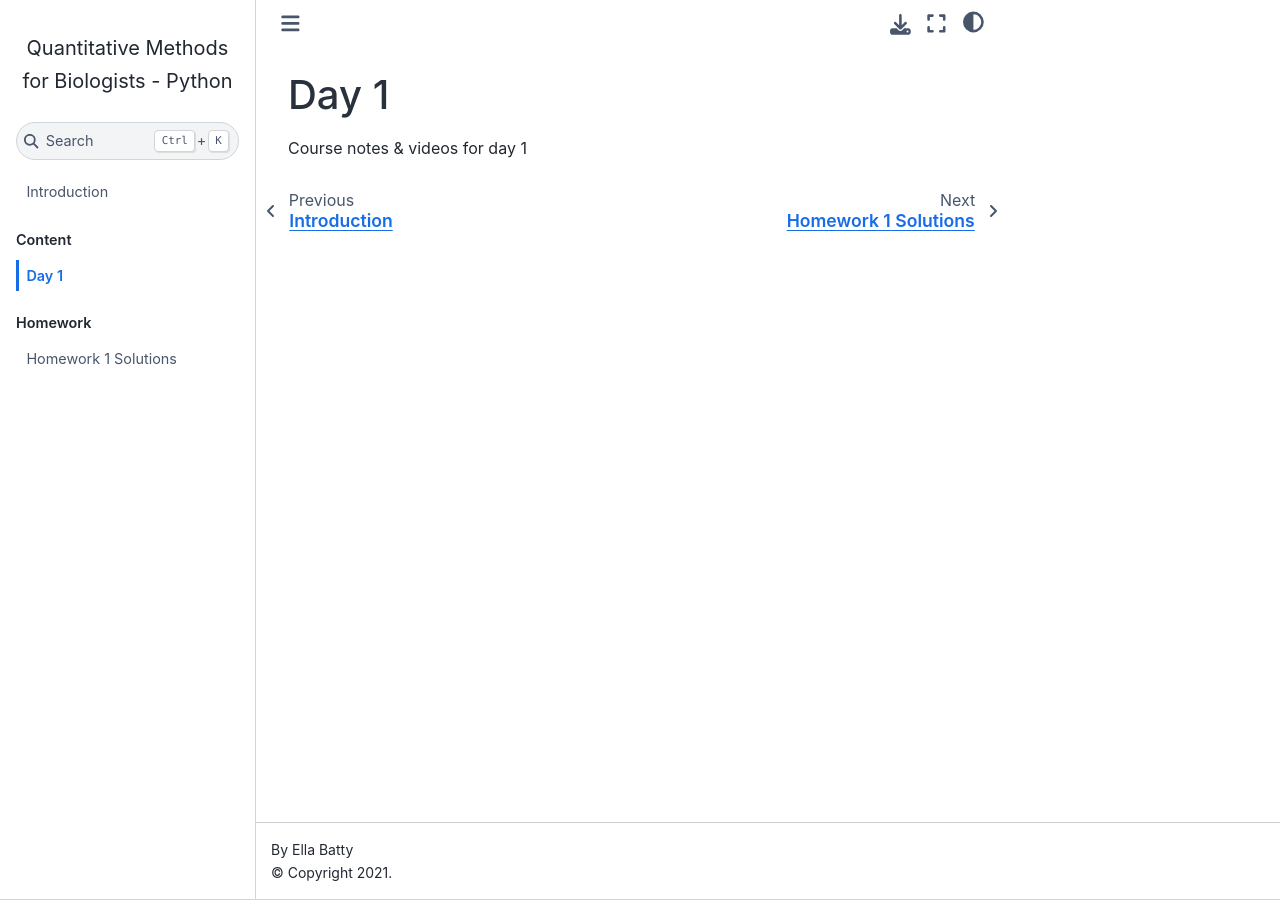
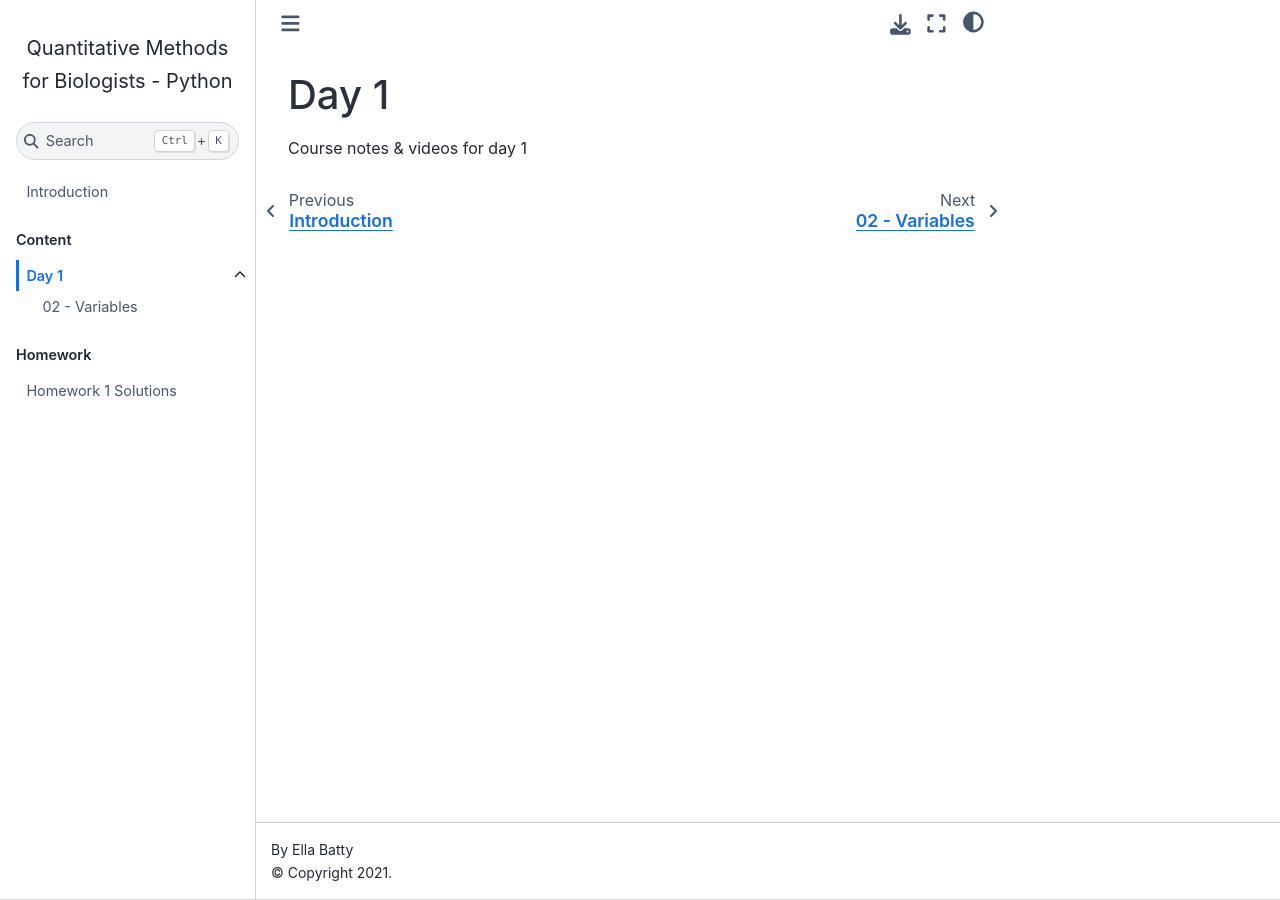
Before and after one commit to QMBC-Python/QMBC-Python.github.io, a Jupyter Book: the page built from content/intro1.md, in a window 1280 px wide. Built offline with Jupyter Book 1.0.4 settings and Sphinx 7.4.7 and the Sphinx Book theme 1.1.4, drawn with Linux system fonts in a browser that asks for light colours; pages that are not in the unit, such as notebooks, are missing from menus.

Commit message:
Update _toc.yml

```diff
--- a/_toc.yml
+++ b/_toc.yml
@@ -4,6 +4,8 @@ parts:
   - caption: Content
     chapters:
       - file: content/intro1.md
+        sections:
+          - file: content/Variables.ipynb
   - caption: Homework
     chapters:
       - file: homeworks/HW_Day1.ipynb
```
